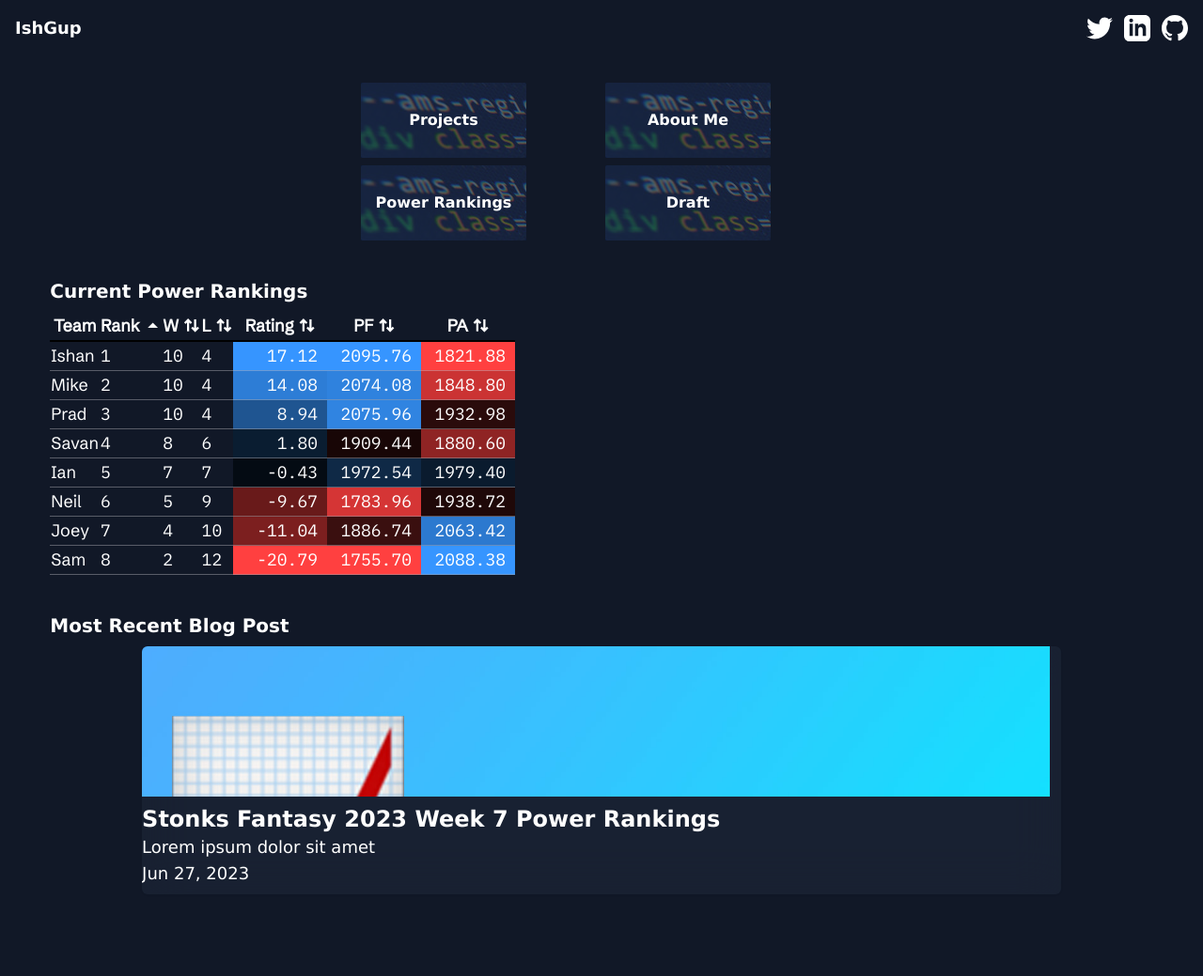
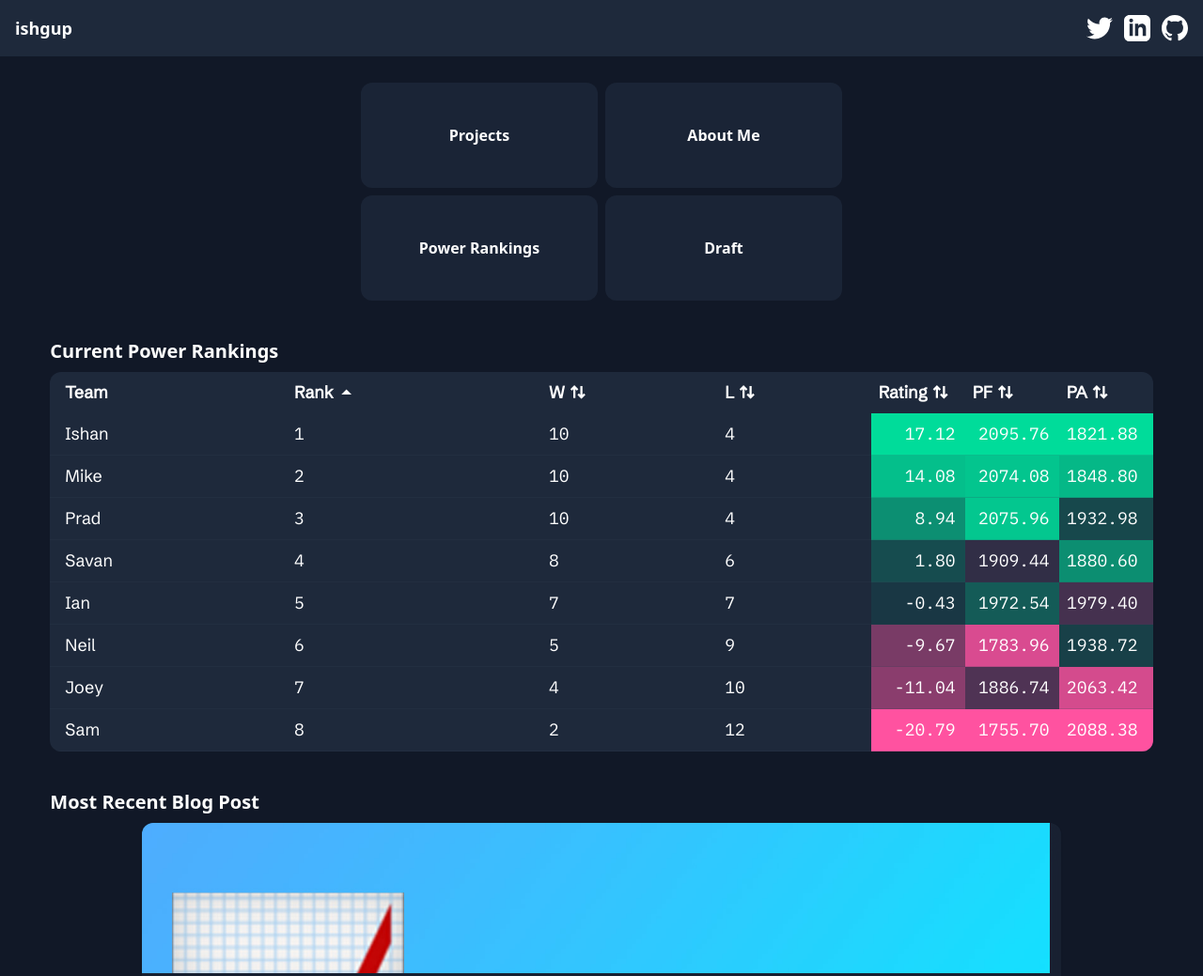
Before and after one commit to ishqup/ishgup-site, an Astro site: page / in a window 1280 px wide. Shown: the top 1039 px of the page at 94% size. Before the commit the page ends 972 px from the top, so only its background shows below. Built offline with nearby package versions, Linux system fonts and the light colour scheme; Astro itself is replaced by a stand-in of ours.

Commit message:
changed roundness

```diff
--- a/src/components/Card.astro
+++ b/src/components/Card.astro
@@ -4,7 +4,7 @@ const {title, href } = Astro.props;
 
 ---
 <a href={href}>
-    <div class="w-full sm:w-44 h-20 rounded-sm font-Verdana overflow-hidden bg-[url('/code.jpg')]">
+    <div class="w-full sm: h-28 rounded-xl font-sans overflow-hidden">
         <div class="font-bold flex items-center justify-center w-full h-full bg-slate-800 bg-opacity-75 hover:bg-opacity-10 transition-all">
             {title}
         </div>
--- a/src/components/DraftTable.tsx
+++ b/src/components/DraftTable.tsx
@@ -311,15 +311,29 @@ const DraftTable = (props: { ishanData: IshanPlayer[] }) => {
         class: "font-IBM"
       }
     }),
-    columnHelper.accessor('Difference', {
-      cell: info => info.getValue(),
+    columnHelper.accessor("Difference", {
+      cell: info => {
+        const ishanProjTotal = info.row.getValue("IshanProj");
+        if (ishanProjTotal == 0) {
+          return "N/A";
+        }
+        return info.getValue();
+      },
       meta: {
         style: (context: CellContext<PlayerRow, unknown>) => {
+          const ishanProjTotal = context.row.getValue('IshanProj');
+          if (ishanProjTotal == 0) {
+            return {
+              style: {
+                backgroundColor: differenceScale(0).hex()
+              }
+            };
+          }
           return {
             style: {
               backgroundColor: differenceScale(context.cell.getValue<number>()).hex()
             }
-          }
+          };
         },
         class: numberClass
       }
@@ -328,8 +342,8 @@ const DraftTable = (props: { ishanData: IshanPlayer[] }) => {
 
   const differenceValues = masterTableData.map(x => x.Difference)
 
-  const colorScale = ["#ff4040", "#111827", "#3695ff"]
-  const differenceScale = (chroma.scale(colorScale).domain([Math.min(...differenceValues), 0, Math.max(...differenceValues)]))
+  const colorScale = ["#ff52a0", "#1b2a3d", "#00dc9a"]
+  const differenceScale = (chroma.scale(colorScale).domain([-25, 0, 25]))
 
 
 
@@ -350,10 +364,10 @@ const DraftTable = (props: { ishanData: IshanPlayer[] }) => {
   }
 
   const posToTWClass: { [key: string]: string } = {
-    "RB": "bg-green-800",
-    "WR": "bg-blue-800",
-    "TE": "bg-amber-800",
-    "QB": "bg-red-800"
+    "RB": "bg-[#219426]",
+    "WR": "bg-[#216494]",
+    "TE": "bg-[#bda20b]",
+    "QB": "bg-[#942134]"
   }
 
 
@@ -363,7 +377,7 @@ const DraftTable = (props: { ishanData: IshanPlayer[] }) => {
       <input type="checkbox" defaultChecked={true} onChange={() => updateFilter(1)} />
       <input type="checkbox" defaultChecked={true} onChange={() => updateFilter(2)} />
       <input type="checkbox" defaultChecked={true} onChange={() => updateFilter(3)} /> */}
-      <div className='max-w-none bg-slate-800 rounded-md overflow-scroll'>
+      <div className='max-w-none bg-slate-800 rounded-xl overflow-scroll'>
         <table className='text-lg w-full'>
           <thead className='font-Grotesk whitespace-nowrap'>
             {table.getHeaderGroups().map(headerGroup => (
@@ -410,7 +424,7 @@ const DraftTable = (props: { ishanData: IshanPlayer[] }) => {
                           key={cell.id}
                           className=
                           {
-                            'border-b-[1px] border-y-zinc-800 border-opacity-50 p-2 first:pl-4 last:pr-4 '
+                            'border-b-[1px] border-y-slate-700 border-opacity-20 p-2 first:pl-4 last:pr-4 '
                             + cell.column.columnDef.meta?.class + ' '
                             + posToTWClass[row.getValue("Pos") as string]
                           }
--- a/src/components/Header.astro
+++ b/src/components/Header.astro
@@ -2,14 +2,14 @@
 import HeaderIcon from "./HeaderIcon.astro";
 ---
 
-<header class="p-4">
+<header class="p-4 bg-slate-800">
     <div class="flex justify-between">
         <a href="/" class="hover:text-teal-400 transition-all">
-            <div class="inline-flex w-1/2 text-lg font-bold">IshGup</div>
+            <div class="inline-flex w-1/2 text-lg font-sans font-bold">ishgup</div>
         </a>
 
         <nav class="inline-flex justify-end w-1/2">
-            <HeaderIcon href="https://twitter.com/ishqup">
+            <HeaderIcon href="https://twitter.com/stonksmuse">
                 <svg xmlns="http://www.w3.org/2000/svg" viewBox="0 0 24 24"><path d="M24 4.557c-.883.392-1.832.656-2.828.775 1.017-.609 1.798-1.574 2.165-2.724-.951.564-2.005.974-3.127 1.195-.897-.957-2.178-1.555-3.594-1.555-3.179 0-5.515 2.966-4.797 6.045-4.091-.205-7.719-2.165-10.148-5.144-1.29 2.213-.669 5.108 1.523 6.574-.806-.026-1.566-.247-2.229-.616-.054 2.281 1.581 4.415 3.949 4.89-.693.188-1.452.232-2.224.084.626 1.956 2.444 3.379 4.6 3.419-2.07 1.623-4.678 2.348-7.29 2.04 2.179 1.397 4.768 2.212 7.548 2.212 9.142 0 14.307-7.721 13.995-14.646.962-.695 1.797-1.562 2.457-2.549z"/></svg>
             </HeaderIcon>
             <HeaderIcon href="https://www.linkedin.com/in/ishqup">
--- a/src/components/PostCard.astro
+++ b/src/components/PostCard.astro
@@ -5,14 +5,14 @@ const { title, description, date, image } = Astro.props;
 ---
 
 <div
-    class="w-full md:w-5/6 mx-auto h-70 overflow-hidden bg-slate-800 rounded-md bg-opacity-60 backdrop-filter backdrop-blur-xl drop-shadow-sm hover:drop-shadow-xl transition-all"
+    class="w-full md:w-5/6 mx-auto h-70 overflow-hidden bg-slate-800 rounded-xl bg-opacity-60 backdrop-filter backdrop-blur-xl drop-shadow-sm hover:drop-shadow-xl transition-all"
 >
     <div class="h-40 mr-3 overflow-hidden">
         <img class="w-full" src={image} alt="" />
     </div>
     <div class="flex flex-col my-2 justify-between">
         <div>
-            <div class="font-bold text-lg md:text-2xl">{title}</div>
+            <div class="font-sans font-bold text-lg md:text-2xl">{title}</div>
             <div class="text-sm md:text-lg">{description}</div>
         </div>
 
--- a/src/components/PowerRankingTable.tsx
+++ b/src/components/PowerRankingTable.tsx
@@ -46,12 +46,13 @@ const ReactTable = (props: { data: Ranking[]; }) => {
   const PFValues = json.map(x => x.PF)
   const PAValues = json.map(x => x.PA)
 
-  const colorScale = ["#ff4040", "black", "#3695ff"]
+  const colorScale = ["#ff52a0", "#1b2a3d", "#00dc9a"]
+  const revColorScale = ["#00dc9a", "#1b2a3d", "#ff52a0"]
 
 
   const ratingScale = chroma.scale(colorScale).domain([Math.min(...RatingValues), Math.max(...RatingValues)]);
   const pfScale = chroma.scale(colorScale).domain([Math.min(...PFValues), Math.max(...PFValues)]);
-  const paScale = chroma.scale(colorScale).domain([Math.min(...PAValues), Math.max(...PAValues)]);
+  const paScale = chroma.scale(revColorScale).domain([Math.min(...PAValues), Math.max(...PAValues)]);
 
   const columnHelper = createColumnHelper<Ranking>()
 
@@ -150,14 +151,14 @@ const ReactTable = (props: { data: Ranking[]; }) => {
   })
 
   return (
-    <div className='overflow-x-auto'>
-      <table className='text-lg'>
-        <thead className='border-b-2 border-black font-Grotesk whitespace-nowrap'>
+    <div className='max-w-none bg-slate-800 rounded-xl overflow-scroll'>
+      <table className='text-lg w-full'>
+        <thead className='font-Grotesk whitespace-nowrap'>
           {table.getHeaderGroups().map(headerGroup => (
             <tr key={headerGroup.id}>
               {headerGroup.headers.map(header => {
                 return (
-                  <th key={header.id} colSpan={header.colSpan}>
+                  <th key={header.id} colSpan={header.colSpan} className="text-left p-2 first:pl-4 last:pr-4">
                     {header.isPlaceholder ? null : (
                       <div
                         {...{
@@ -192,7 +193,7 @@ const ReactTable = (props: { data: Ranking[]; }) => {
                 <tr key={row.id}>
                   {row.getVisibleCells().map(cell => {
                     return (
-                      <td key={cell.id} className={'border-b-[1px] border-y-zinc-400 border-opacity-50 ' + cell.column.columnDef.meta?.class}
+                      <td key={cell.id} className={'border-b-[1px] border-y-slate-700 border-opacity-20 p-2 first:pl-4 last:pr-4 ' + cell.column.columnDef.meta?.class}
                         {...cell.column.columnDef.meta?.style(cell.getContext())}
                       >
                         {flexRender(
--- a/src/components/Section.astro
+++ b/src/components/Section.astro
@@ -2,6 +2,6 @@
 const {heading} = Astro.props;
 ---
 <div class="w-11/12 mx-auto py-5">
-    <div class="text-xl font-bold pb-2">{heading}</div>
+    <div class="text-xl font-sans font-bold pb-2">{heading}</div>
     <slot/>
 </div>
--- a/src/layouts/BaseLayout.astro
+++ b/src/layouts/BaseLayout.astro
@@ -58,7 +58,7 @@ const { title, description, image } = Astro.props;
             }
         </style>
     </head>
-    <body class="h-full  bg-gray-900 font-Verdana text-white mx-auto max-w-7xl">
+    <body class="h-full  bg-gray-900 font-sans text-white mx-auto max-w-7xl">
         <Header></Header>
         <main class="max-w-7xl mx-auto">
             <slot/>
--- a/src/layouts/StonksFantasyPost.astro
+++ b/src/layouts/StonksFantasyPost.astro
@@ -11,7 +11,7 @@ const { title, description, pubDate, updatedDate, heroImage } = Astro.props;
 
 <BaseLayout title={title} description={description} image={heroImage}>
     <main
-        class="mx-auto max-w-2xl p-5 break-words leading-normal text-left font-Verdana"
+        class="mx-auto max-w-2xl p-5 break-words leading-normal text-left font-sans"
     >
         <div class="mb-3">
             {
@@ -24,7 +24,7 @@ const { title, description, pubDate, updatedDate, heroImage } = Astro.props;
                     />
                 )
             }
-            <h1 class="my-4 font-bold text-4xl">{title}</h1>
+            <h1 class="my-4 font-sans font-bold text-4xl">{title}</h1>
             <FormattedDate date={pubDate} />
             {
                 updatedDate && (
```
